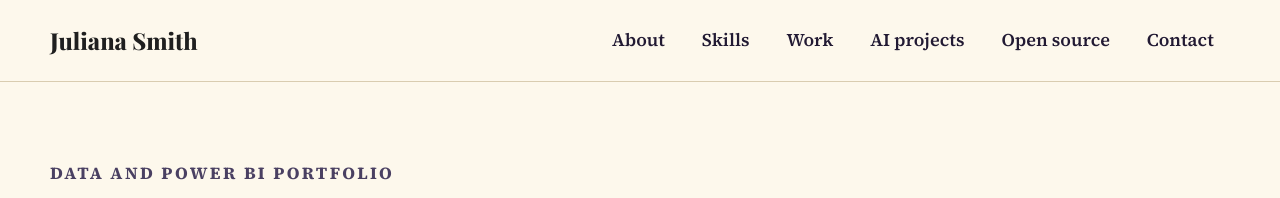
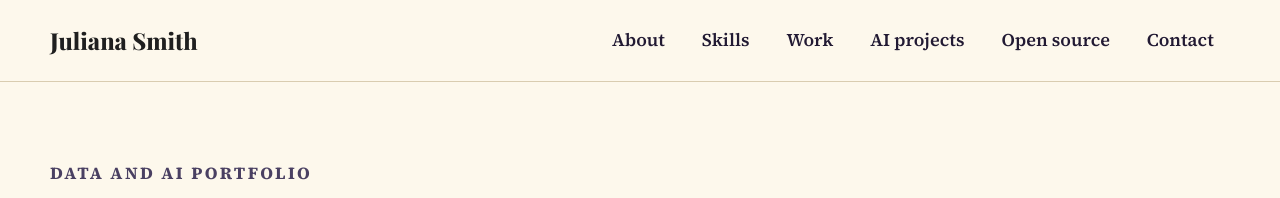
Before and after one commit to Juls-BI/juls-bi.github.io, a plain HTML site: page index.html in a window 1280 px wide. Shown: the top 198 px of the page. Drawn offline with Linux system fonts and the light colour scheme; no server answers.

Commit message:
Change hero eyebrow to Data and AI portfolio
Co-Authored-By: Claude Sonnet 5.5 <noreply@anthropic.com>
Claude-Session: https://claude.ai/code/session_013VTtdhBDbdFrUGrRuq3ADD

```diff
--- a/index.html
+++ b/index.html
@@ -45,7 +45,7 @@
   <section class="hero" aria-labelledby="hero-title">
     <div class="wrap hero-grid">
       <div>
-        <p class="eyebrow">Data and Power BI portfolio</p>
+        <p class="eyebrow">Data and AI portfolio</p>
         <h1 id="hero-title">Turning complex data into clear, accessible insight</h1>
         <p class="lead">Power BI, semantic models and AI tools. Accessible BI and dashboard design.</p>
         <div class="btn-row">
```
